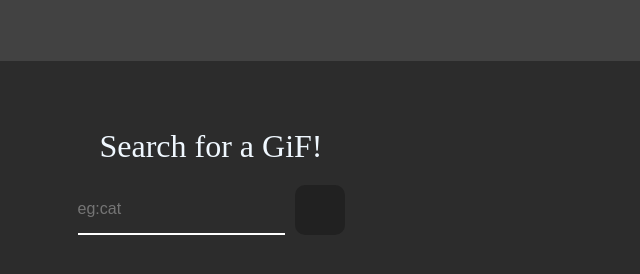
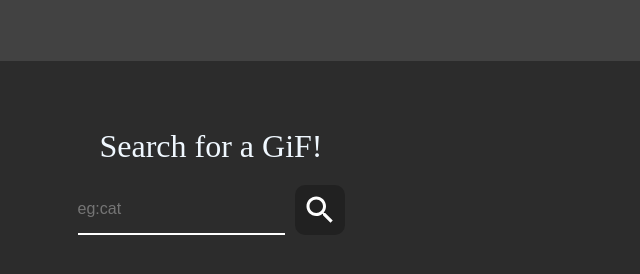
Before and after one commit to Nitsi123/GIphy, a plain HTML site: page index.html in a window 1280 px wide. Shown: the full height of the page, 429-1069 px from the left. Drawn offline with Linux system fonts and the light colour scheme.

Commit message:
Fixing search image

```diff
--- a/Stylesheets/styles.css
+++ b/Stylesheets/styles.css
@@ -46,7 +46,7 @@ label{
 
 #submit{
     background-color: #212121;
-    background-image: url(Images/search.svg);
+    background-image: url(/Images/search.svg);
     background-position: center;
     background-repeat: no-repeat;
     width: 50px;
```
